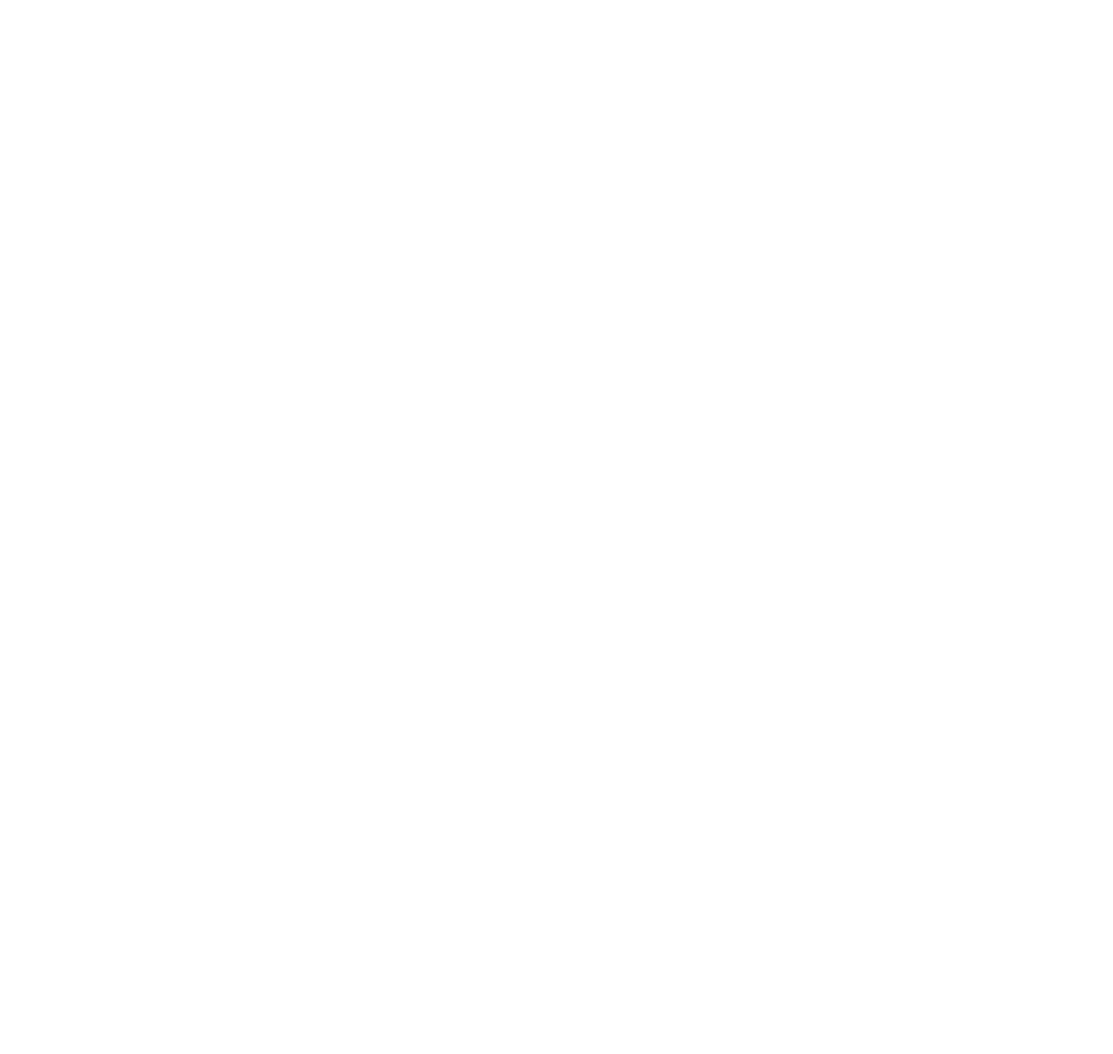
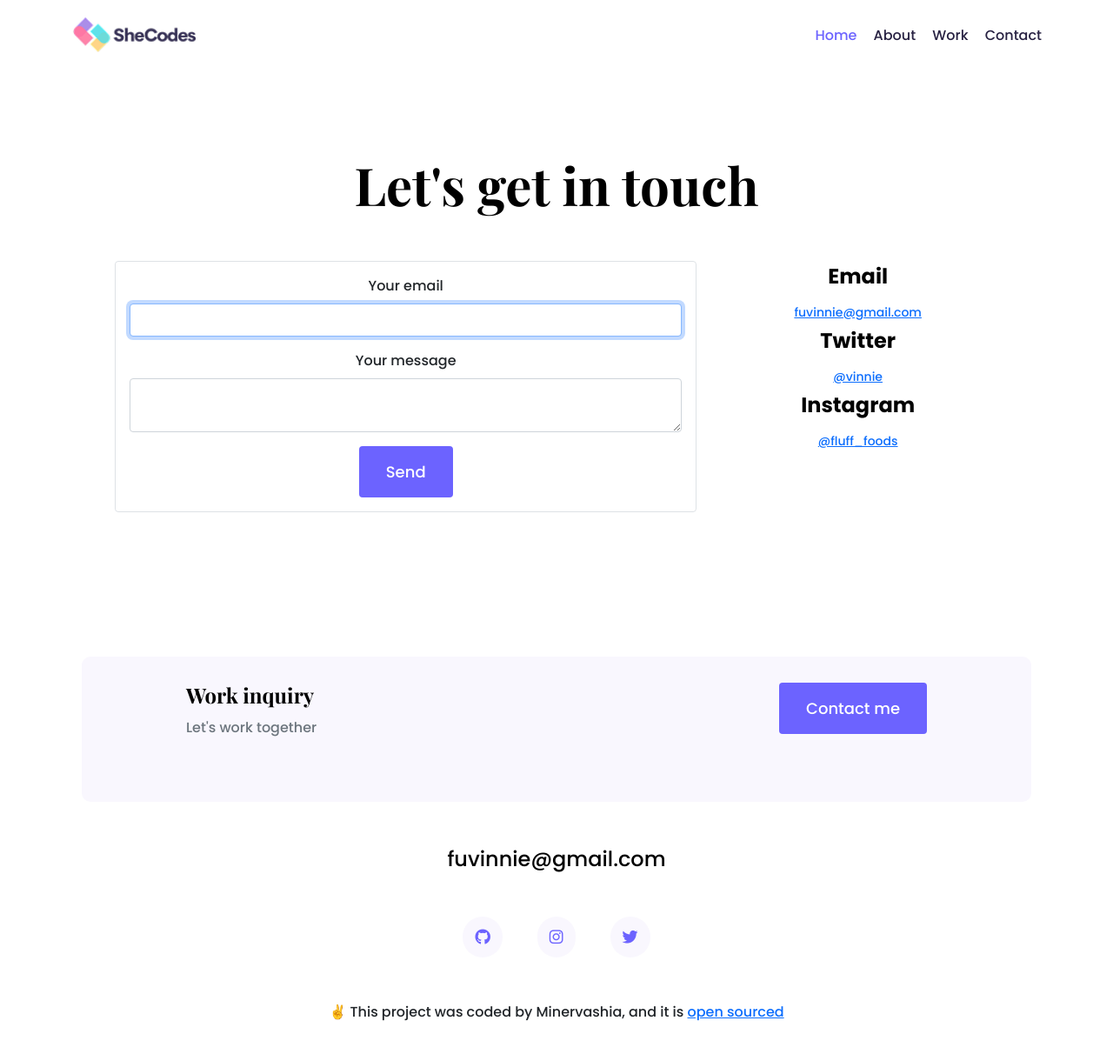
Before and after one commit to minervashia/responsive-final-project, a plain HTML site: page contact.html in a window 1280 px wide. Shown: the whole page at 87% size. Before the commit the page ends 800 px from the top, so only its background shows below. Drawn offline with nearby package versions, Linux system fonts and the light colour scheme.

Commit message:
Add files via upload
contact page

```diff
--- a/contact.html
+++ b/contact.html
@@ -0,0 +1,151 @@
+<!DOCTYPE html>
+<html lang="en">
+  <head>
+    <meta charset="UTF-8" />
+    <meta http-equiv="X-UA-Compatible" content="IE=edge" />
+    <meta name="viewport" content="width=device-width, initial-scale=1.0" />
+    <meta name="description"content="Vinnie is a professional front-end engineer based in California">
+    <title>Front-end developer - Vinnie Fu</title>
+
+    <link
+      href="https://cdn.jsdelivr.net/npm/bootstrap@5.0.0-beta2/dist/css/bootstrap.min.css"
+      rel="stylesheet"
+      integrity="sha384-BmbxuPwQa2lc/FVzBcNJ7UAyJxM6wuqIj61tLrc4wSX0szH/Ev+nYRRuWlolflfl"
+      crossorigin="anonymous"
+    />
+    <link rel="preconnect" href="https://fonts.gstatic.com" />
+    <link
+      href="https://fonts.googleapis.com/css2?family=Playfair+Display:wght@700&family=Poppins:wght@500;700&display=swap"
+      rel="stylesheet"
+    />
+    <link rel="stylesheet" href="styles/project.css" />
+
+    <script
+      src="https://cdn.jsdelivr.net/npm/bootstrap@5.0.0-beta2/dist/js/bootstrap.bundle.min.js"
+      integrity="sha384-b5kHyXgcpbZJO/tY9Ul7kGkf1S0CWuKcCD38l8YkeH8z8QjE0GmW1gYU5S9FOnJ0"
+      crossorigin="anonymous"
+    ></script>
+    <script
+      src="https://kit.fontawesome.com/ddc3ee268a.js"
+      crossorigin="anonymous"
+    ></script>
+
+</head>
+<body>
+     <div class="container">
+            <nav class="d-flex justify-content-between">
+                <a href="/" title="Homepage">
+        <img src="images/logo.png"class="logo d-none d-md-block" alt="Vinnie Logo" />
+
+        <img src="images/logo-small.jpg"
+        class="logo d-block d-md-none" alt="Vinnie Logo" />
+       </a>
+        <ul>
+            <li class ="active" >
+                <a href="/" title="Homepage">Home</a>
+
+            </li>
+            <li>
+                <a href="/about.html"title="About Vinnie">About</a>
+               </li>
+            <li>
+                <a href="/work.html" title="Vinnie's work">Work</a>
+
+            </li>
+            <li >
+            <a href="/contact.html" title=" Contact Vinnie">Contact</a>
+            </li>
+        </ul>
+
+    </nav>
+
+
+    <div class="content-container container">
+    <div class="content">
+<h1 class="mb-5">Let's get in touch</h1>
+<div class="row">
+   <div class="col-md-8">
+
+<form action="https://formspree.io/f/mwkalajy" method="POST" class="border p-3 rounded mb-3">
+<div class="mb-3">
+    <label class="form-label">Your email</label>
+<input type="email" name="_replyto" class="form-control" required autofocus>
+</div>
+<div class="mb-3">
+    <label class="form-label">Your message</label>
+    <textarea name="message" class="form-control" required></textarea>
+    </div>
+    <button type="submit"class="btn btn-branding">Send</button>
+</form>
+</div>
+    <div class="col-md-4">
+<h3>Email</h3>
+<p>
+    <a href="mailto:fuvinnie@gmail.com">fuvinnie@gmail.com</a>
+ </p>
+<h3>Twitter</h3>
+<p>
+    <a href="https://twitter.com/VivianMolli"target_blank>@vinnie</a>
+</p>
+<h3>Instagram</h3>
+<p>
+
+    <a href="https://instagram.com/fluff foods"target_blank>@fluff_foods</a>
+</p>
+
+       </div>
+     </div>
+    </div>
+ </div>
+
+
+
+
+
+
+
+
+ <footer class="container">
+        <div class="contact-box  justify-content-between
+         mb-5 d-none d-md-flex">
+            <div>
+            <h4> Work inquiry</h4>
+            <p class="text-muted"> Let's work together</p>
+            </div>
+
+            <div>
+            <a href="/contact.html" class=" btn btn-branding mb-5" title="Contact Patricia">Contact me</a>
+        </div>
+       </div>
+        <div class="d-flex justify-content-center mb-5">
+          <a href="mailto:patricia@gmail.com"
+          class="email-link" tittle="Email Vinnie">
+        fuvinnie@gmail.com
+    </a>
+</div>
+
+    <div class="social-links d-flex justify-content-center ">
+
+       <a href="https://www.github.com/patricia"target="_blank"title="GitHub Profile" >
+
+             <i class="fab fa-github"></i>
+            </a>
+             <a href="https://www.instagram.com/patricia"target="_blank"title="Instagram Profile" >
+
+             <i class="fab fa-instagram"></i>
+            </a>
+             <a href="https://www.twitter.com/patricia"target="_blank"title="Twitter Profile" >
+             <i class="fab fa-twitter"></i>
+            </a>
+         </div>
+         <p class="text-center mt-5">
+✌ This project was coded by Minervashia, and it is
+<a  href="https://github.com/minervashia/responsive-final-project">
+open sourced
+</a>
+         </p>
+    </footer>
+
+
+</body>
+</html>
```
Also changed, not shown: about.html (+1 -1 lines), index.html (+1 -1 lines).
